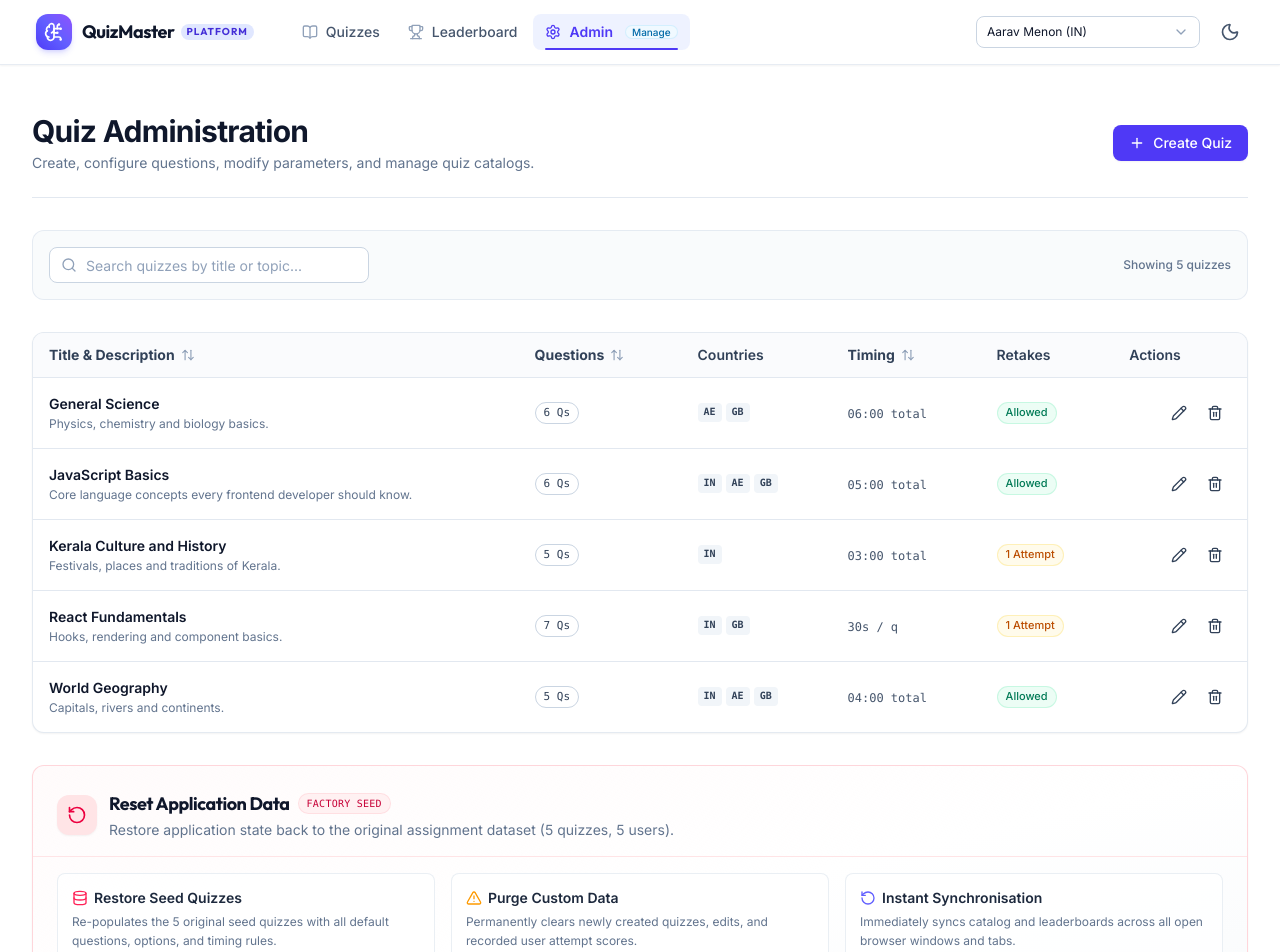
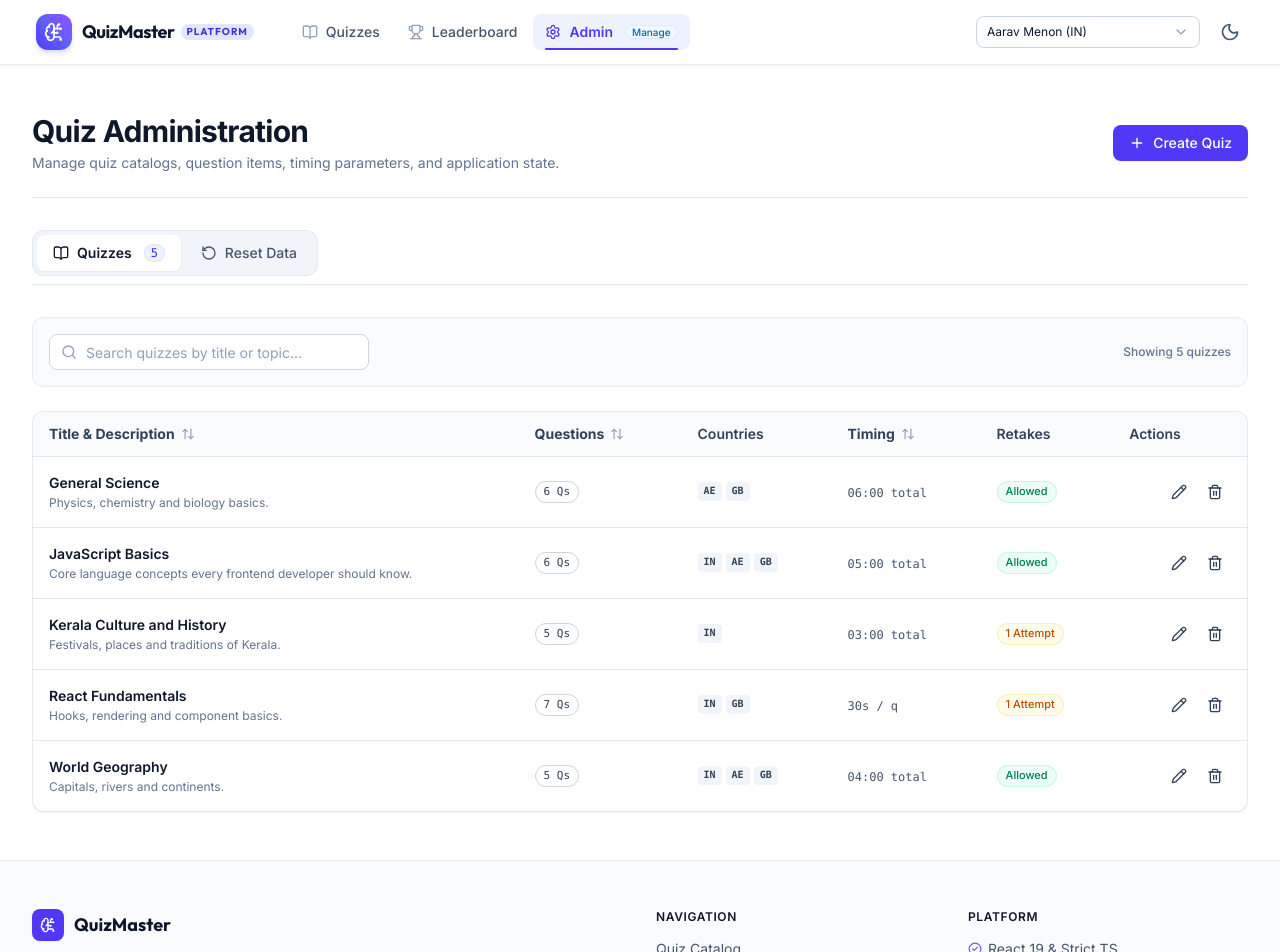
Before and after one commit to ajayks012/quiz-app, a React (Vite) app: page /admin in a window 1280 px wide. Shown: the top 952 px of the page. Built offline with nearby package versions, Linux system fonts and the light colour scheme.

Commit message:
add tabbed navigation separating quiz management and data reset views

```diff
--- a/src/pages/admin-dashboard-page.tsx
+++ b/src/pages/admin-dashboard-page.tsx
@@ -1,5 +1,14 @@
 import * as React from 'react'
-import { AlertTriangle, ArrowUpDown, Database, Pencil, Plus, RotateCcw, Trash2 } from 'lucide-react'
+import {
+  AlertTriangle,
+  ArrowUpDown,
+  BookOpen,
+  Database,
+  Pencil,
+  Plus,
+  RotateCcw,
+  Trash2,
+} from 'lucide-react'
 import {
   Badge,
   Button,
@@ -36,17 +45,19 @@ export interface AdminDashboardPageProps {
 }
 
 type SortField = 'title' | 'questions' | 'timing'
+export type AdminTab = 'quizzes' | 'reset'
 
 export function AdminDashboardPage({ service = quizService }: AdminDashboardPageProps) {
   const { syncTick, notifySync, resetData } = useAppStore()
 
+  const [activeTab, setActiveTab] = React.useState<AdminTab>('quizzes')
   const [quizzes, setQuizzes] = React.useState<Quiz[]>([])
   const [search, setSearch] = React.useState<string>('')
   const [isLoading, setIsLoading] = React.useState<boolean>(true)
   const [sortField, setSortField] = React.useState<SortField>('title')
   const [sortAsc, setSortAsc] = React.useState<boolean>(true)
   const [page, setPage] = React.useState<number>(1)
-  const pageSize = 5
+  const pageSize = 10
 
   // Form & Dialog states
   const [isFormOpen, setIsFormOpen] = React.useState<boolean>(false)
@@ -202,6 +213,7 @@ export function AdminDashboardPage({ service = quizService }: AdminDashboardPage
       setQuizzes(updated)
       setSearch('')
       setPage(1)
+      setActiveTab('quizzes')
       toast.success('All application data was restored to original seed values.', 'Data Reset')
     } catch (err) {
       console.error('Failed to reset data', err)
@@ -209,6 +221,16 @@ export function AdminDashboardPage({ service = quizService }: AdminDashboardPage
     } finally {
       setIsResetting(false)
       setIsResetDialogOpen(false)
+    }
+  }
+
+  const handleTabKeyDown = (e: React.KeyboardEvent, currentTab: AdminTab) => {
+    if (e.key === 'ArrowRight' || e.key === 'ArrowLeft') {
+      e.preventDefault()
+      const nextTab = currentTab === 'quizzes' ? 'reset' : 'quizzes'
+      setActiveTab(nextTab)
+      const nextButton = document.getElementById(`tab-${nextTab}`)
+      nextButton?.focus()
     }
   }
 
@@ -222,21 +244,84 @@ export function AdminDashboardPage({ service = quizService }: AdminDashboardPage
               Quiz Administration
             </h1>
             <p className="mt-1 text-sm text-slate-500 dark:text-slate-400">
-              Create, configure questions, modify parameters, and manage quiz catalogs.
+              Manage quiz catalogs, question items, timing parameters, and application state.
             </p>
           </div>
 
+          {activeTab === 'quizzes' && (
             <Button
               variant="primary"
               size="md"
               onClick={handleCreateClick}
-            className="gap-2 shadow-xs shrink-0"
+              className="gap-2 shadow-xs shrink-0 self-start sm:self-auto"
             >
               <Plus className="w-4 h-4" />
               Create Quiz
             </Button>
+          )}
         </div>
 
+        {/* Navigation Tabs */}
+        <div className="border-b border-slate-200 dark:border-slate-800 pb-2">
+          <div
+            role="tablist"
+            aria-label="Admin Navigation"
+            className="inline-flex p-1 bg-slate-100 dark:bg-slate-800/80 rounded-xl border border-slate-200/80 dark:border-slate-700/60 gap-1"
+          >
+            <button
+              type="button"
+              role="tab"
+              id="tab-quizzes"
+              aria-selected={activeTab === 'quizzes'}
+              aria-controls="panel-quizzes"
+              tabIndex={activeTab === 'quizzes' ? 0 : -1}
+              onClick={() => setActiveTab('quizzes')}
+              onKeyDown={(e) => handleTabKeyDown(e, 'quizzes')}
+              className={`inline-flex items-center gap-2 px-4 py-2 text-sm font-medium rounded-lg transition-all focus-visible:outline-hidden focus-visible:ring-2 focus-visible:ring-indigo-500 ${activeTab === 'quizzes'
+                  ? 'bg-white dark:bg-slate-900 text-slate-900 dark:text-white shadow-xs font-semibold'
+                  : 'text-slate-600 dark:text-slate-400 hover:text-slate-900 dark:hover:text-slate-200'
+                }`}
+            >
+              <BookOpen className="w-4 h-4" />
+              <span>Quizzes</span>
+              <Badge
+                variant={activeTab === 'quizzes' ? 'default' : 'outline'}
+                size="sm"
+                className="ml-1 text-xs px-1.5 py-0 font-mono"
+              >
+                {quizzes.length}
+              </Badge>
+            </button>
+
+            <button
+              type="button"
+              role="tab"
+              id="tab-reset"
+              aria-selected={activeTab === 'reset'}
+              aria-controls="panel-reset"
+              tabIndex={activeTab === 'reset' ? 0 : -1}
+              onClick={() => setActiveTab('reset')}
+              onKeyDown={(e) => handleTabKeyDown(e, 'reset')}
+              className={`inline-flex items-center gap-2 px-4 py-2 text-sm font-medium rounded-lg transition-all focus-visible:outline-hidden focus-visible:ring-2 focus-visible:ring-indigo-500 ${activeTab === 'reset'
+                  ? 'bg-white dark:bg-slate-900 text-slate-900 dark:text-white shadow-xs font-semibold'
+                  : 'text-slate-600 dark:text-slate-400 hover:text-slate-900 dark:hover:text-slate-200'
+                }`}
+            >
+              <RotateCcw className="w-4 h-4" />
+              <span>Reset Data</span>
+            </button>
+          </div>
+        </div>
+
+        {/* Tab Panel: Quizzes */}
+        {activeTab === 'quizzes' && (
+          <div
+            role="tabpanel"
+            id="panel-quizzes"
+            aria-labelledby="tab-quizzes"
+            tabIndex={0}
+            className="space-y-6 focus:outline-hidden"
+          >
             {/* Filter bar */}
             <div className="bg-slate-50/80 dark:bg-slate-900/40 p-4 rounded-xl border border-slate-200/80 dark:border-slate-800 flex flex-col sm:flex-row items-stretch sm:items-center justify-between gap-3">
               <div className="w-full sm:w-80">
@@ -417,11 +502,26 @@ export function AdminDashboardPage({ service = quizService }: AdminDashboardPage
               {/* Pagination */}
               {totalPages > 1 && (
                 <div className="p-4 border-t border-slate-200 dark:border-slate-800 flex justify-center">
-              <Pagination page={page} totalPages={totalPages} onPageChange={(p) => setPage(p)} />
+                  <Pagination
+                    page={page}
+                    totalPages={totalPages}
+                    onPageChange={(p) => setPage(p)}
+                  />
                 </div>
               )}
             </Card>
+          </div>
+        )}
 
+        {/* Tab Panel: Reset Data */}
+        {activeTab === 'reset' && (
+          <div
+            role="tabpanel"
+            id="panel-reset"
+            aria-labelledby="tab-reset"
+            tabIndex={0}
+            className="space-y-6 focus:outline-hidden"
+          >
             {/* System & Data Management Card */}
             <Card className="border border-rose-200/80 dark:border-rose-900/40 bg-gradient-to-br from-rose-50/30 via-white to-slate-50 dark:from-rose-950/20 dark:via-slate-900 dark:to-slate-900/60 shadow-xs overflow-hidden">
               <CardHeader className="pb-4 border-b border-rose-100 dark:border-rose-900/30">
@@ -444,47 +544,58 @@ export function AdminDashboardPage({ service = quizService }: AdminDashboardPage
                         </Badge>
                       </div>
                       <CardDescription className="text-sm text-slate-500 dark:text-slate-400 mt-0.5">
-                    Restore application state back to the original assignment dataset (5 quizzes, 5
-                    users).
+                        Restore application state back to the original assignment dataset (5
+                        quizzes, 5 users).
                       </CardDescription>
                     </div>
                   </div>
                 </div>
               </CardHeader>
-          <CardContent className="py-4 text-sm text-slate-600 dark:text-slate-300">
-            <div className="grid grid-cols-1 md:grid-cols-3 gap-4 mb-2">
-              <div className="p-3.5 rounded-lg bg-white/70 dark:bg-slate-800/50 border border-slate-200/70 dark:border-slate-800">
-                <p className="font-semibold text-slate-800 dark:text-slate-200 flex items-center gap-1.5">
+              <CardContent className="py-6 text-sm text-slate-600 dark:text-slate-300 space-y-6">
+                <div className="grid grid-cols-1 md:grid-cols-3 gap-4">
+                  <div className="p-4 rounded-xl bg-white/70 dark:bg-slate-800/50 border border-slate-200/70 dark:border-slate-800">
+                    <p className="font-semibold text-slate-800 dark:text-slate-200 flex items-center gap-2">
                       <Database className="w-4 h-4 text-rose-500 shrink-0" />
                       Restore Seed Quizzes
                     </p>
-                <p className="text-xs text-slate-500 dark:text-slate-400 mt-1 leading-relaxed">
-                  Re-populates the 5 original seed quizzes with all default questions, options, and
-                  timing rules.
+                    <p className="text-xs text-slate-500 dark:text-slate-400 mt-2 leading-relaxed">
+                      Re-populates the 5 original seed quizzes with all default questions, options,
+                      and timing rules.
                     </p>
                   </div>
-              <div className="p-3.5 rounded-lg bg-white/70 dark:bg-slate-800/50 border border-slate-200/70 dark:border-slate-800">
-                <p className="font-semibold text-slate-800 dark:text-slate-200 flex items-center gap-1.5">
+                  <div className="p-4 rounded-xl bg-white/70 dark:bg-slate-800/50 border border-slate-200/70 dark:border-slate-800">
+                    <p className="font-semibold text-slate-800 dark:text-slate-200 flex items-center gap-2">
                       <AlertTriangle className="w-4 h-4 text-amber-500 shrink-0" />
                       Purge Custom Data
                     </p>
-                <p className="text-xs text-slate-500 dark:text-slate-400 mt-1 leading-relaxed">
-                  Permanently clears newly created quizzes, edits, and recorded user attempt scores.
+                    <p className="text-xs text-slate-500 dark:text-slate-400 mt-2 leading-relaxed">
+                      Permanently clears newly created quizzes, edits, and recorded user attempt
+                      scores.
                     </p>
                   </div>
-              <div className="p-3.5 rounded-lg bg-white/70 dark:bg-slate-800/50 border border-slate-200/70 dark:border-slate-800">
-                <p className="font-semibold text-slate-800 dark:text-slate-200 flex items-center gap-1.5">
+                  <div className="p-4 rounded-xl bg-white/70 dark:bg-slate-800/50 border border-slate-200/70 dark:border-slate-800">
+                    <p className="font-semibold text-slate-800 dark:text-slate-200 flex items-center gap-2">
                       <RotateCcw className="w-4 h-4 text-indigo-500 shrink-0" />
                       Instant Synchronisation
                     </p>
-                <p className="text-xs text-slate-500 dark:text-slate-400 mt-1 leading-relaxed">
+                    <p className="text-xs text-slate-500 dark:text-slate-400 mt-2 leading-relaxed">
                       Immediately syncs catalog and leaderboards across all open browser windows and
                       tabs.
                     </p>
                   </div>
                 </div>
+
+                <div className="p-4 rounded-xl bg-amber-50/60 dark:bg-amber-950/20 border border-amber-200/80 dark:border-amber-900/40 text-amber-800 dark:text-amber-200 text-xs flex items-start gap-3">
+                  <AlertTriangle className="w-4 h-4 text-amber-600 dark:text-amber-400 shrink-0 mt-0.5" />
+                  <p className="leading-relaxed">
+                    <strong>Note:</strong> Performing this reset will overwrite any custom quizzes
+                    or questions you created, and reset leaderboard mock scores to their default
+                    seed states. Use this whenever you want to test the application from a clean
+                    slate.
+                  </p>
+                </div>
               </CardContent>
-          <CardFooter className="pt-3 pb-4 border-t border-rose-100 dark:border-rose-900/30 flex flex-col sm:flex-row sm:items-center justify-between gap-3 bg-rose-50/30 dark:bg-rose-950/10">
+              <CardFooter className="pt-4 pb-4 border-t border-rose-100 dark:border-rose-900/30 flex flex-col sm:flex-row sm:items-center justify-between gap-3 bg-rose-50/30 dark:bg-rose-950/10">
                 <p className="text-xs text-slate-500 dark:text-slate-400">
                   Need to test the initial state again? This action cannot be reversed.
                 </p>
@@ -500,6 +611,8 @@ export function AdminDashboardPage({ service = quizService }: AdminDashboardPage
                 </Button>
               </CardFooter>
             </Card>
+          </div>
+        )}
 
         {/* Create / Edit Modal Dialog */}
         <Dialog
```
Also changed, not shown: src/components/feature/quiz-form.tsx (+1 -6 lines), 1 other file (tests, documents, lock files or other folders). Lines whose indentation alone changed are shown as unchanged.
